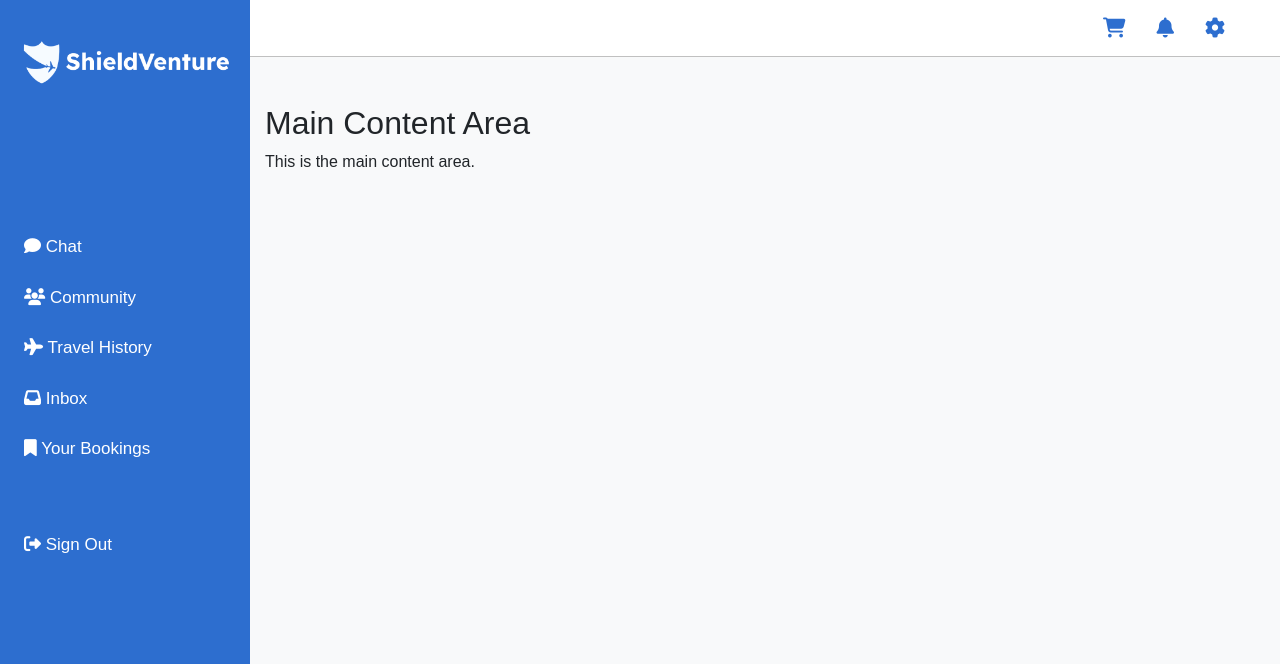
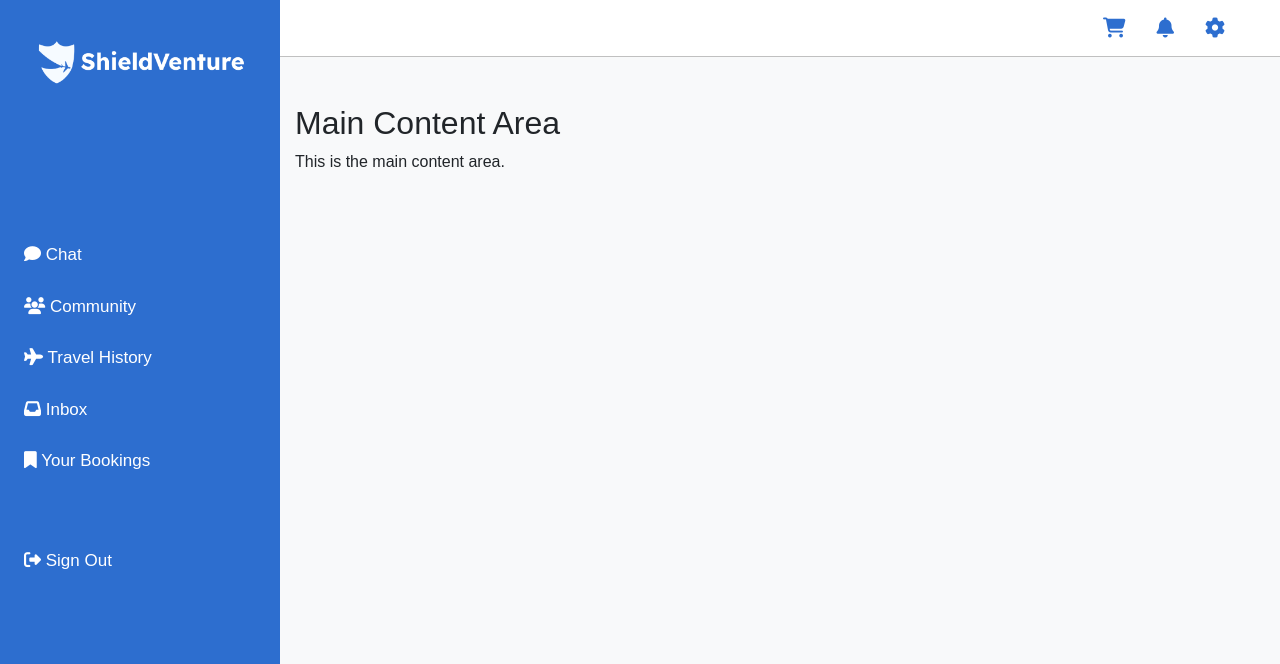
Before and after one commit to polfornillos/ShieldVenture-Frontend, a plain HTML site: page Dashboard/index.html in a window 1280 px wide. Shown: the top 664 px of the page. Drawn offline with nearby package versions, Linux system fonts and the light colour scheme.

Commit message:
Added sidebar animations, Adjusted sidebar paddings, Adjusted signout margin, Adjusted sidebar global style, Adjusted sidebar mobile reponsiveness

```diff
--- a/Dashboard/index.html
+++ b/Dashboard/index.html
@@ -15,7 +15,7 @@
         <img src="Logo W.png" class="sidebar-logo" />
       </div>
 
-      <ul class="sidebar-items list-unstyled px-4 d-flex flex-column">
+      <ul class="sidebar-items list-unstyled px-3 d-flex flex-column">
         <li>
           <a href="#">
             <i class="fas fa-comment"></i>
@@ -46,9 +46,9 @@
             Your Bookings
           </a>
         </li>
-        <li>
+        <li class="mt-5">
           <a href="#">
-            <i class="fas fa-sign-out-alt mt-5"></i>
+            <i class="fas fa-sign-out-alt"></i>
             Sign Out
           </a>
         </li>
--- a/Dashboard/style.css
+++ b/Dashboard/style.css
@@ -1,5 +1,5 @@
 :root {
-  --sidebar-width: 250px;
+  --sidebar-width: 280px;
   --primary-color: #2d6ecf;
 }
 
@@ -34,7 +34,7 @@ body {
 
 .sidebar-items {
   margin-top: 150px;
-  gap: 25px;
+  gap: 10px;
 }
 
 .sidebar-items a {
@@ -43,8 +43,18 @@ body {
   color: white;
 }
 
+.sidebar-items li {
+  border-radius: 5px;
+  padding: 8px;
+  transition: background-color 0.3s;
+}
+
 .sidebar-items li:hover {
-  background-color: rgba(240, 240, 240, 0.5);
+  border-radius: 5px;
+  padding: 8px;
+  background-color: rgba(240, 240, 240, 0.2);
+  cursor: pointer;
+  font-weight: 600;
 }
 
 .sidebar-logo {
@@ -97,8 +107,8 @@ body {
 
 @media (max-width: 768px) {
   .sidebar-items {
-    margin-top: 100px;
-    gap: 20px;
+    margin-top: 80px;
+    gap: 10px;
   }
 
   .navbar-toggler {
```
